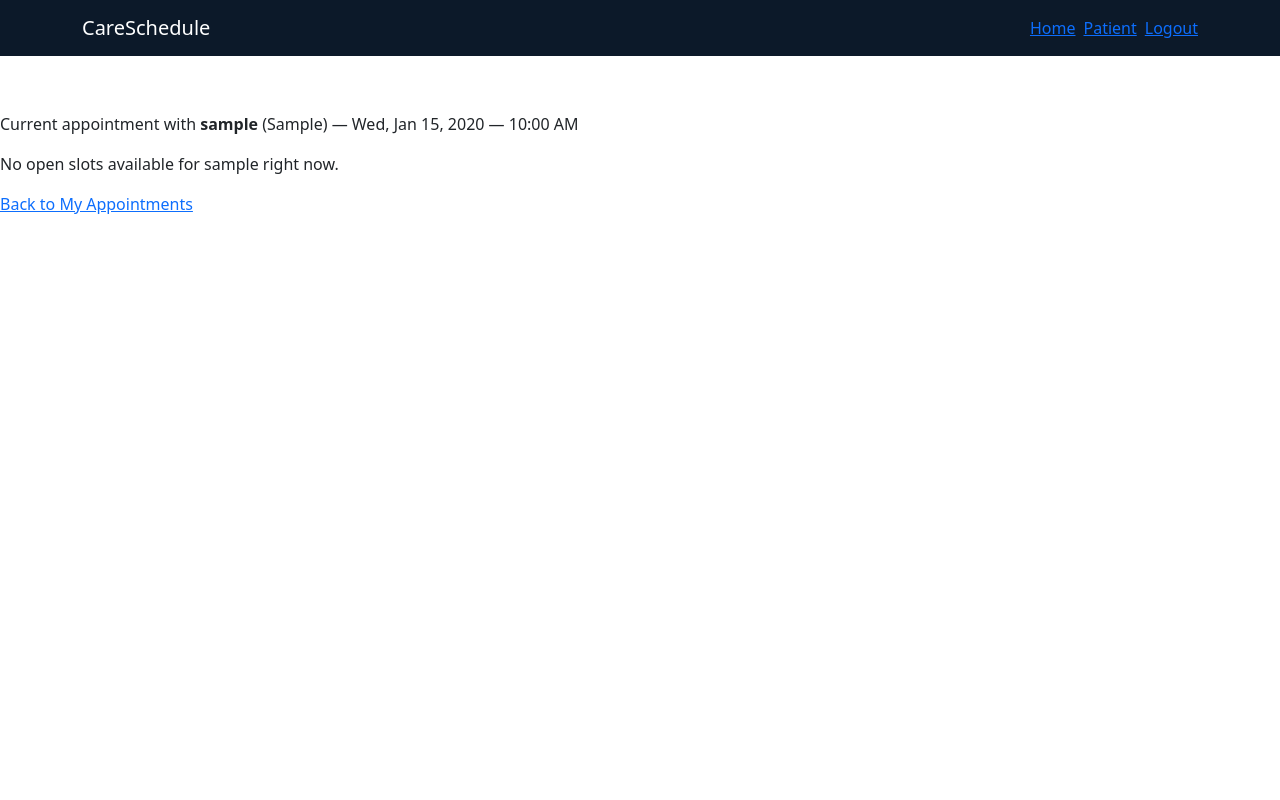
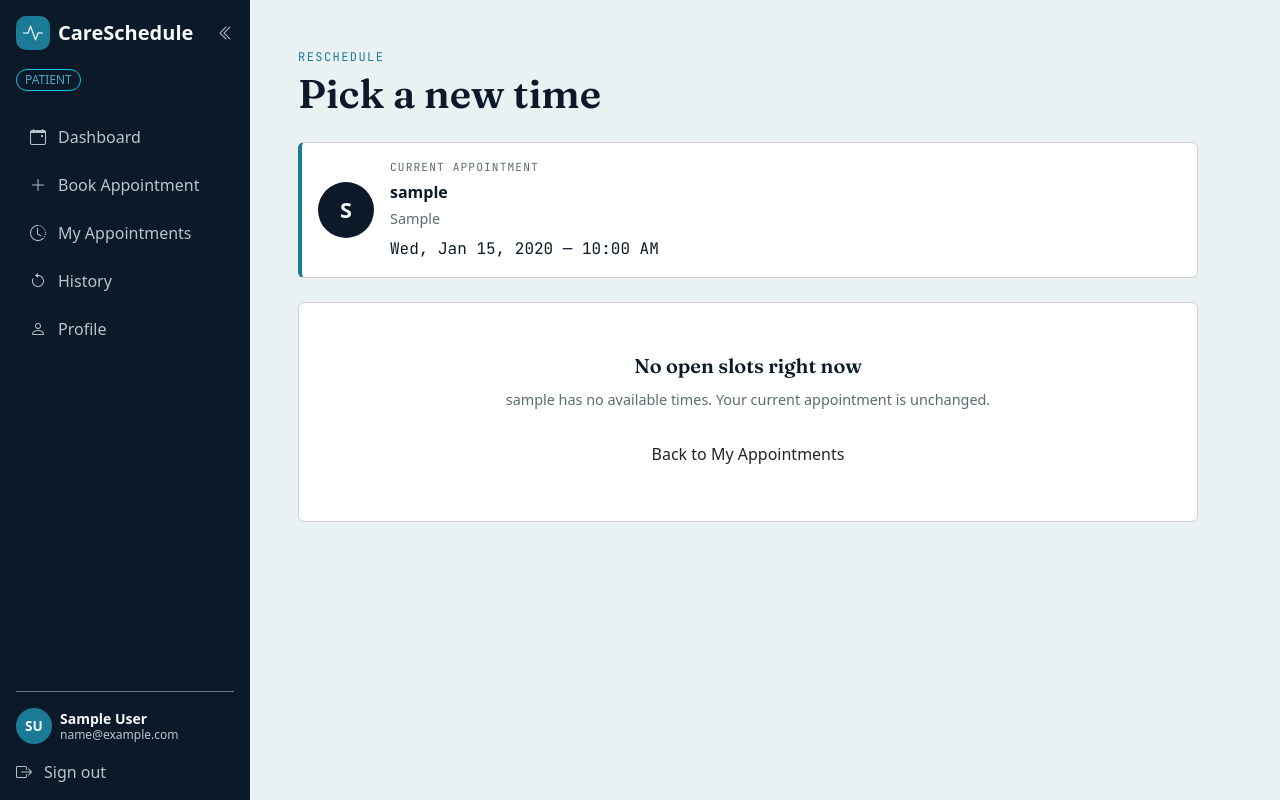
Before and after one commit to mgracnazareno/Web-Project-1, a Flask app: page /appointments/1/reschedule in a window 1280 px wide. Run offline with Flask 3, Linux system fonts and the light colour scheme; a user stored in the database is signed in; tables that the repository leaves empty hold one stand-in row (values such as "Sample post").

Commit message:
Style patient reschedule page with scrollable slot panel and selection footer

```diff
--- /dev/null
+++ b/care-schedule/bp_app/static/css/pages/reschedule.css
@@ -0,0 +1,145 @@
+.rs-page { max-width: 900px; }
+
+.rs-eyebrow {
+  font-family: var(--app-font-mono);
+  text-transform: uppercase;
+  letter-spacing: .12em;
+  font-size: .75rem;
+  color: var(--app-teal);
+  margin-bottom: .25rem;
+}
+
+.rs-title {
+  font-family: var(--app-font-serif);
+  color: var(--app-navy);
+  margin-bottom: 1.5rem;
+}
+
+.rs-subtitle {
+  font-family: var(--app-font-serif);
+  color: var(--app-navy);
+  font-size: 1.25rem;
+}
+
+.rs-help { color: var(--app-muted); font-size: .9rem; }
+
+/* Current appointment card */
+.rs-current-card { border-left: 4px solid var(--app-teal); }
+
+.rs-avatar {
+  width: 56px;
+  height: 56px;
+  flex: 0 0 56px;
+  border-radius: 50%;
+  background: var(--app-navy);
+  color: var(--app-offwhite);
+  display: flex;
+  align-items: center;
+  justify-content: center;
+  font-size: 1.35rem;
+  font-weight: 600;
+}
+
+.rs-label {
+  font-family: var(--app-font-mono);
+  text-transform: uppercase;
+  letter-spacing: .1em;
+  font-size: .7rem;
+  color: var(--app-muted);
+}
+
+.rs-pro { font-weight: 600; color: var(--app-navy); }
+.rs-specialty { color: var(--app-muted); font-size: .9rem; }
+
+.rs-current-time {
+  font-family: var(--app-font-mono);
+  color: var(--app-navy);
+}
+
+/* Scrollable slot panel */
+.rs-slot-panel {
+  max-height: 420px;
+  overflow-y: auto;
+    overflow-x:hidden;
+  border-top: 1px solid var(--app-border);
+}
+
+/* Rows carry negative side margins; pad the wrapper, not the row */
+.rs-slot-panel .row {
+  margin-left: 0;
+  margin-right: 0;
+  padding: 0 1rem 1rem;
+}
+
+.rs-day-heading {
+  position: sticky;
+  top: 0;
+  z-index: 2;
+  margin: 0;
+  padding: .6rem 1rem;
+  background: var(--app-bg);
+  border-bottom: 1px solid var(--app-border);
+  font-family: var(--app-font-mono);
+  text-transform: uppercase;
+  letter-spacing: .08em;
+  font-size: .75rem;
+  color: var(--app-muted);
+}
+
+/* Slot buttons — Bootstrap btn-check handles the checked state */
+.btn-outline-app {
+  font-family: var(--app-font-mono);
+  font-size: .85rem;
+  color: var(--app-navy);
+  border-color: var(--app-border);
+  background: #fff;
+}
+
+.btn-outline-app:hover {
+  border-color: var(--app-teal);
+  color: var(--app-teal);
+}
+
+.btn-check:checked + .btn-outline-app {
+  background: var(--app-teal);
+  border-color: var(--app-teal);
+  color: var(--app-offwhite);
+}
+
+.btn-check:focus-visible + .btn-outline-app {
+  outline: 2px solid var(--app-teal);
+  outline-offset: 2px;
+}
+
+/* Pinned confirm bar */
+.rs-footer {
+  position: sticky;
+  bottom: 0;
+  display: flex;
+  flex-wrap: wrap;
+  gap: 1rem;
+  align-items: center;
+  justify-content: space-between;
+  padding: 1rem;
+  background: #fff;
+  border-top: 1px solid var(--app-border);
+}
+
+.rs-change {
+  font-family: var(--app-font-mono);
+  font-size: .85rem;
+  color: var(--app-muted);
+}
+
+.rs-from { text-decoration: line-through; }
+.rs-arrow { margin: 0 .5rem; }
+.rs-to.is-chosen { color: var(--app-teal); font-weight: 600; }
+
+.rs-back { color: var(--app-muted); font-size: .9rem; }
+.rs-back:hover { color: var(--app-error); }
+
+.rs-empty-title {
+  font-family: var(--app-font-serif);
+  font-size: 1.25rem;
+  color: var(--app-navy);
+}
--- /dev/null
+++ b/care-schedule/bp_app/static/js/reschedule.js
@@ -0,0 +1,15 @@
+// Enable the confirm button and show the chosen time in the footer bar
+document.addEventListener("DOMContentLoaded", function () {
+  const form = document.getElementById("rescheduleForm");
+  if (!form) return;
+
+  const selectedText = document.getElementById("rsSelected");
+  const confirmButton = document.getElementById("rsConfirm");
+
+  form.addEventListener("change", function (event) {
+    if (event.target.name !== "availability_id") return;
+    selectedText.textContent = event.target.dataset.slotWhen;
+    selectedText.classList.add("is-chosen");
+    confirmButton.disabled = false;
+  });
+});
--- a/care-schedule/bp_app/templates/patients/reschedule.html
+++ b/care-schedule/bp_app/templates/patients/reschedule.html
@@ -1,31 +1,99 @@
-{% extends "base.html" %}
+{% extends "components/patient_dashboard_base.html" %}
 
-{% block content %}
-<h1>Reschedule Appointment</h1>
+{% block styles %}
+  {{ super() }}
+  <link rel="stylesheet" href="{{ url_for('static', filename='css/pages/reschedule.css') }}">
+{% endblock %}
 
-<p>
-    Current appointment with <strong>{{ professional.username }}</strong>
-    ({{ professional.specialty }}) —
+{% block dashboard_content %}
+<div class="rs-page">
+
+  <p class="rs-eyebrow">Reschedule</p>
+  <h1 class="rs-title">Pick a new time</h1>
+
+  <!-- Current appointment summary -->
+  <div class="card rs-current-card mb-4">
+    <div class="card-body d-flex align-items-center gap-3">
+      <div class="rs-avatar">{{ professional.username[0]|upper }}</div>
+      <div>
+        <p class="rs-label mb-1">Current appointment</p>
+        <p class="rs-pro mb-1">{{ professional.username }}</p>
+        <p class="rs-specialty mb-2">{{ professional.specialty }}</p>
+        <p class="rs-current-time mb-0">
           {{ appointment.scheduled_at.strftime('%a, %b %d, %Y — %I:%M %p') }}
         </p>
+      </div>
+    </div>
+  </div>
 
   {% if slots %}
-    <form method="post">
-        <p>Choose a new time slot:</p>
+    <form method="post" id="rescheduleForm">
+      <div class="card">
+        <div class="card-body pb-0">
+          <h2 class="rs-subtitle mb-1">Choose a new time slot</h2>
+          <p class="rs-help">
+            Showing every open slot with {{ professional.username }}. Scroll for later dates.
+          </p>
+        </div>
+
+        <!-- Scrollable slot panel with sticky day headings -->
+        <div class="rs-slot-panel">
+          {% set ns = namespace(current_day=None) %}
           {% for slot in slots %}
-            <div>
-                <input type="radio" name="availability_id" value="{{ slot.id }}"
-                       id="slot-{{ slot.id }}" required>
-                <label for="slot-{{ slot.id }}">
-                    {{ slot.start_time.strftime('%a, %b %d, %Y — %I:%M %p') }}
+            {% if slot.start_time.date() != ns.current_day %}
+              {% if not loop.first %}</div>{% endif %}
+              {% set ns.current_day = slot.start_time.date() %}
+              <h3 class="rs-day-heading">
+                {{ slot.start_time.strftime('%A, %B %d, %Y') }}
+              </h3>
+              <div class="row row-cols-2 row-cols-md-3 row-cols-xl-4 g-2">
+            {% endif %}
+
+            <div class="col">
+              <input type="radio" class="btn-check" name="availability_id"
+                     value="{{ slot.id }}" id="slot-{{ slot.id }}"
+                     data-slot-when="{{ slot.start_time.strftime('%a, %b %d, %Y — %I:%M %p') }}"
+                     autocomplete="off" required>
+              <label class="btn btn-outline-app w-100" for="slot-{{ slot.id }}">
+                {{ slot.start_time.strftime('%I:%M %p') }}
               </label>
             </div>
+
+            {% if loop.last %}</div>{% endif %}
           {% endfor %}
-        <button type="submit">Confirm New Time</button>
-        <a href="{{ url_for('patients.my_appointments') }}">Back</a>
+        </div>
+
+        <!-- Pinned confirm bar -->
+        <div class="rs-footer">
+          <div class="rs-change">
+            <span class="rs-from">{{ appointment.scheduled_at.strftime('%b %d — %I:%M %p') }}</span>
+            <span class="rs-arrow">&rarr;</span>
+            <span class="rs-to" id="rsSelected">Select a slot</span>
+          </div>
+          <div class="d-flex align-items-center gap-3">
+            <a href="{{ url_for('patients.my_appointments') }}" class="rs-back">Cancel</a>
+            <button type="submit" class="btn btn-app-teal" id="rsConfirm" disabled>
+              Confirm new time
+            </button>
+          </div>
+        </div>
+      </div>
     </form>
   {% else %}
-    <p>No open slots available for  {{ professional.username }} right now.</p>
-    <a href="{{ url_for('patients.my_appointments') }}">Back to My Appointments</a>
+    <div class="card">
+      <div class="card-body text-center py-5">
+        <p class="rs-empty-title mb-2">No open slots right now</p>
+        <p class="rs-help mb-4">
+          {{ professional.username }} has no available times. Your current appointment is unchanged.
+        </p>
+        <a href="{{ url_for('patients.my_appointments') }}" class="btn btn-app-teal">
+          Back to My Appointments
+        </a>
+      </div>
+    </div>
   {% endif %}
+
+</div>
+      <script src="{{ url_for('static', filename='js/reschedule.js') }}"></script>
+
 {% endblock %}
```
Lines whose indentation alone changed are shown as unchanged.
